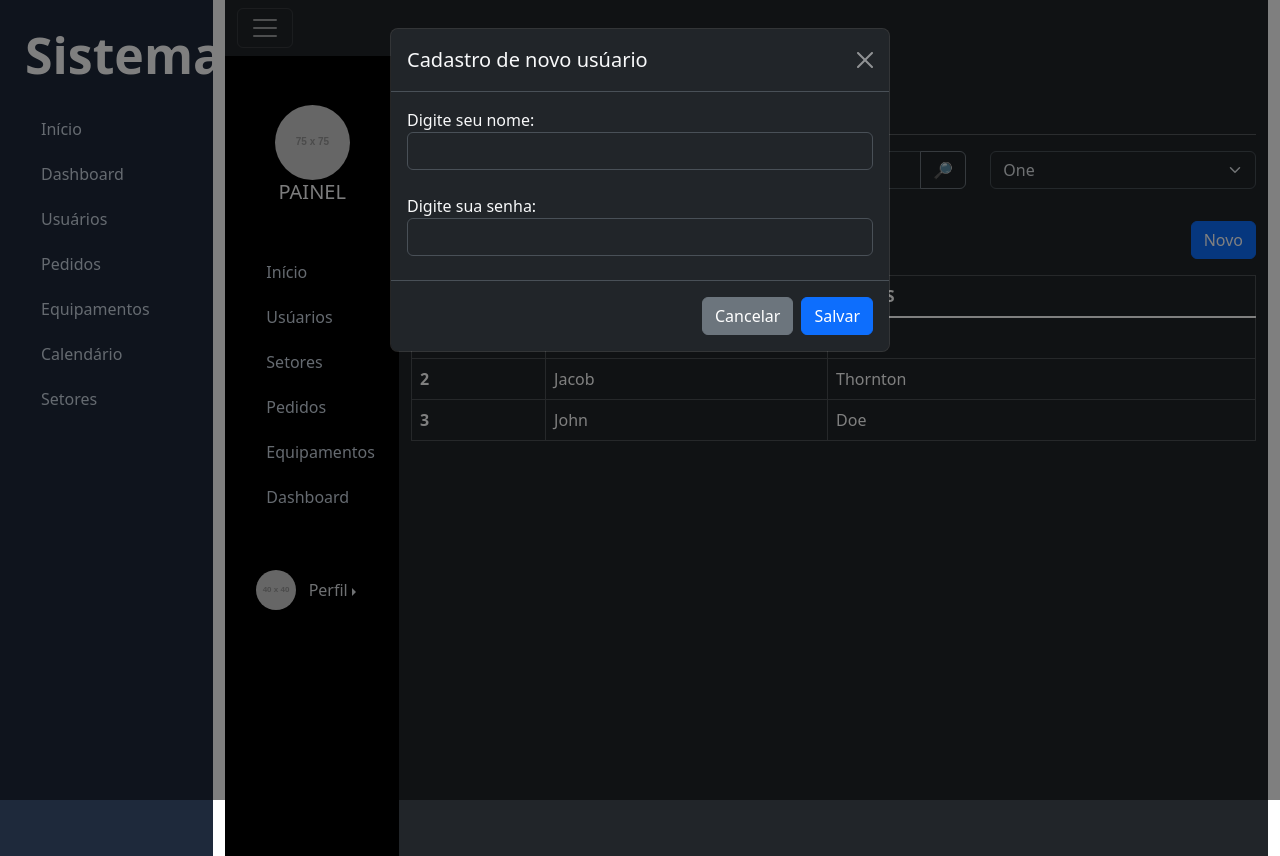
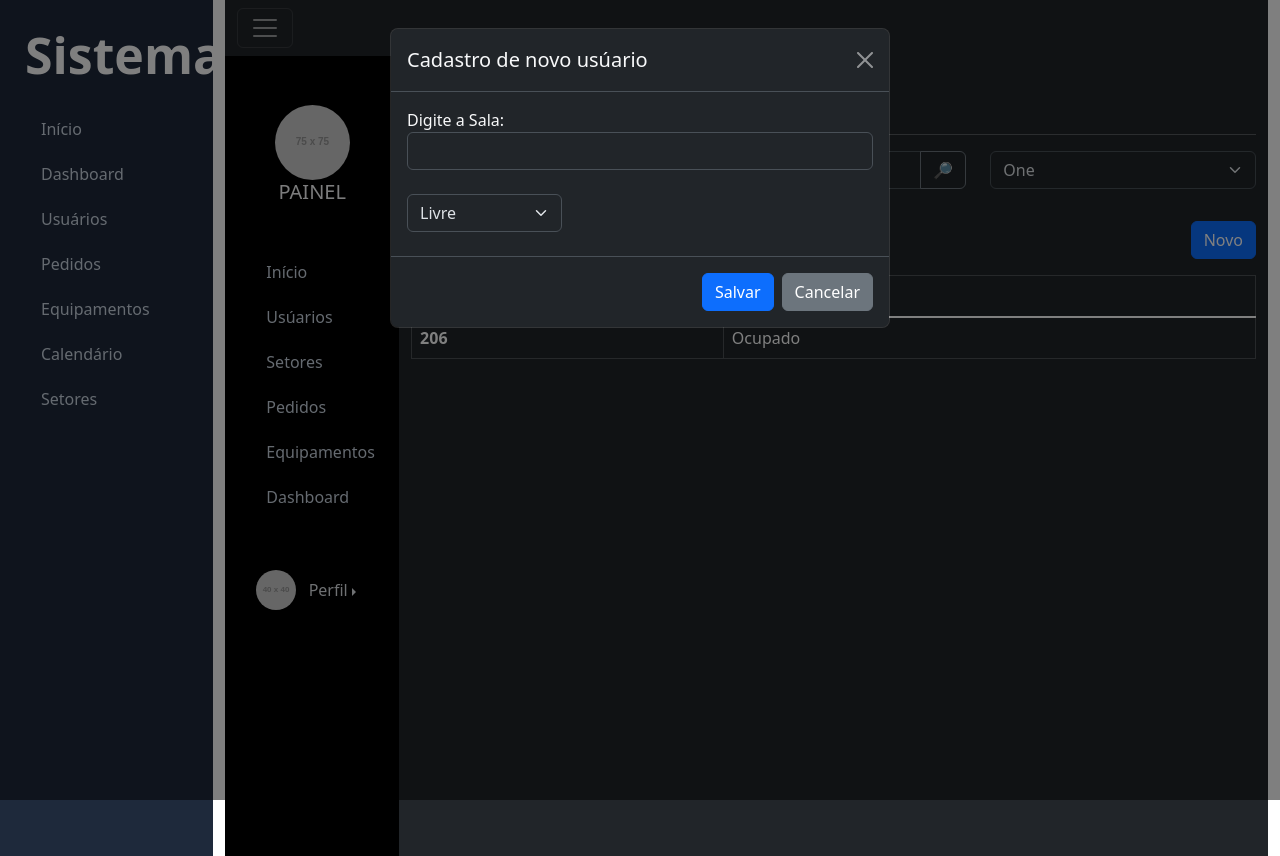
Before and after one commit to AlexAlves-10/pi-chamados, a Next.js app: page /setores in a window 1280 px wide. Both pictures are taken after a click on the button "Novo". Built offline with nearby package versions, Linux system fonts and the light colour scheme.

Commit message:
agora da pra salvar e adicionar as salas de o status na tabela

```diff
--- a/app/setores/page.js
+++ b/app/setores/page.js
@@ -1,12 +1,42 @@
 "use client";
 import 'bootstrap/dist/css/bootstrap.min.css';
 import Link from 'next/link';
+import { useState } from 'react';
+
+
 export default function Setores() {
 
+    const [sala, alteraSala] = useState("")
+    const [status, alteraStatus] = useState("")
+    const { status2, alteraStatus2 } = useState("")
+
+    const [listaTabela, alteraListaTabela] = useState(
+        [
+            {
+                sala: "206",
+                status: "Ocupado",
+                status2: "Livre"
+            }
+        ]
+
+    )
+
+    function salvar(e) {
+        e.preventDefault()
+
+        const objeto = {
+            sala: sala,
+            status: status,
+            status2: status2
+        }
+
+        alteraListaTabela(listaTabela.concat(objeto))
+    }
 
     return (
         <div className="bg-dark text-light min-vh-100" data-bs-theme="dark">
 
+            {/* Nav bar */}
             <div className="row m-0">
                 <nav className='navbar navbar-dark bg-dark'>
                     <div className='container-fluid'>
@@ -93,27 +123,20 @@ export default function Setores() {
                                 <table className="table table-dark table-hover table-bordered">
                                     <thead>
                                         <tr>
-                                        <th scope="col">#</th>
-                                        <th scope="col">ID</th>
-                                        <th scope="col">NOMES</th>
+                                            <th scope="col">Sala</th>
+                                            <th scope="col">Status</th>
                                         </tr>
                                     </thead>
                                     <tbody className="table-group-divider">
+                                        {
+                                            listaTabela.map(
+                                                item =>
                                                     <tr>
-                                        <th scope="row">1</th>
-                                        <td>Mark</td>
-                                        <td>Otto</td>
+                                                        <th scope="row"> {item.sala} </th>
+                                                        <td> {item.status} </td>
                                                     </tr>
-                                    <tr>
-                                        <th scope="row">2</th>
-                                        <td>Jacob</td>
-                                        <td>Thornton</td>
-                                    </tr>
-                                    <tr>
-                                        <th scope="row">3</th>
-                                        <td>John</td>
-                                        <td>Doe</td>
-                                    </tr>
+                                            )
+                                        }
                                     </tbody>
                                 </table>
                             </div>
@@ -125,6 +148,7 @@ export default function Setores() {
 
 
             {/* <!-- Modals --> */}
+            <form onSubmit={salvar}>
             <div>
                 <div className="modal fade" id="exampleModal" tabindex="-1">
                     <div className="modal-dialog">
@@ -136,29 +160,42 @@ export default function Setores() {
                             <div className="modal-body">
                                 <div className="mb-3">
                                     <label className="form-label w-100">
-                                        Digite seu nome:
-                                        <input className="form-control" />
+                                        Digite a Sala:
+                                        <input onChange={e => alteraSala(e.target.value)} className="form-control" />
                                     </label>
                                 </div>
 
                                 <div>
+
                                     <label className="form-label w-100">
-                                        Digite sua senha:
-                                        <input type="password" className="form-control" />
+                                        <div className="col-4">
+                                            <select onChange={e => alteraStatus(e.target.value)} className="form-select">
+                                                <option value="" disabled hidden>FIltros</option>
+                                                <option value="Status" disabled hidden>Status</option>
+                                                <option value="Livre">Livre</option>
+                                                <option value="Ocupado">Ocupado</option>
+                                            </select>
+                                        </div>
                                     </label>
                                 </div>
 
-
-
                             </div>
                             <div className="modal-footer">
-                                <button className="btn btn-secondary" data-bs-dismiss="modal">Cancelar</button>
                                 <button className="btn btn-primary">Salvar</button>
+                                <button type='button' className="btn btn-secondary" data-bs-dismiss="modal">Cancelar</button>
                             </div>
                         </div>
                     </div>
                 </div>
             </div>
+            </form>
         </div>
     )
+
+    function Login() {
+
+
+
     }
+
+}
```
Also changed, not shown: app/login/page.js (deleted, +0 -7 lines). Lines whose indentation alone changed are shown as unchanged.
